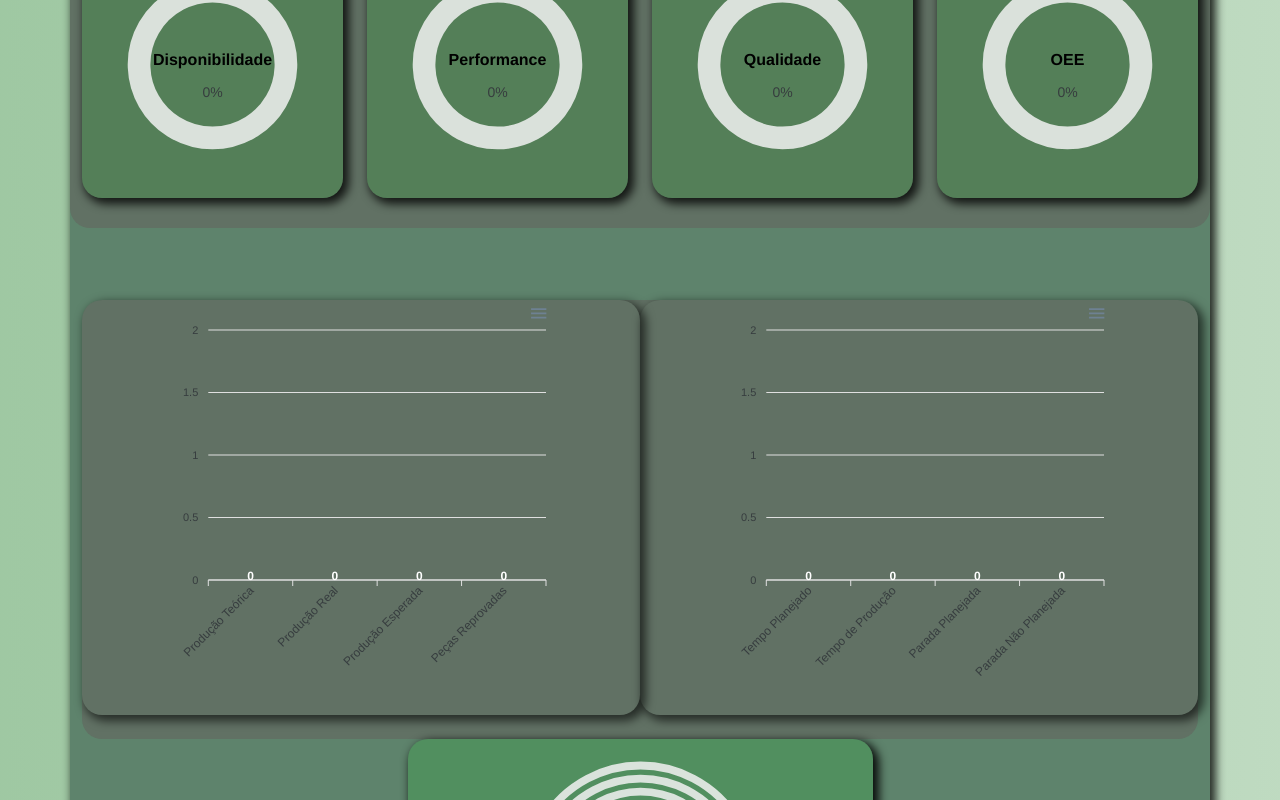
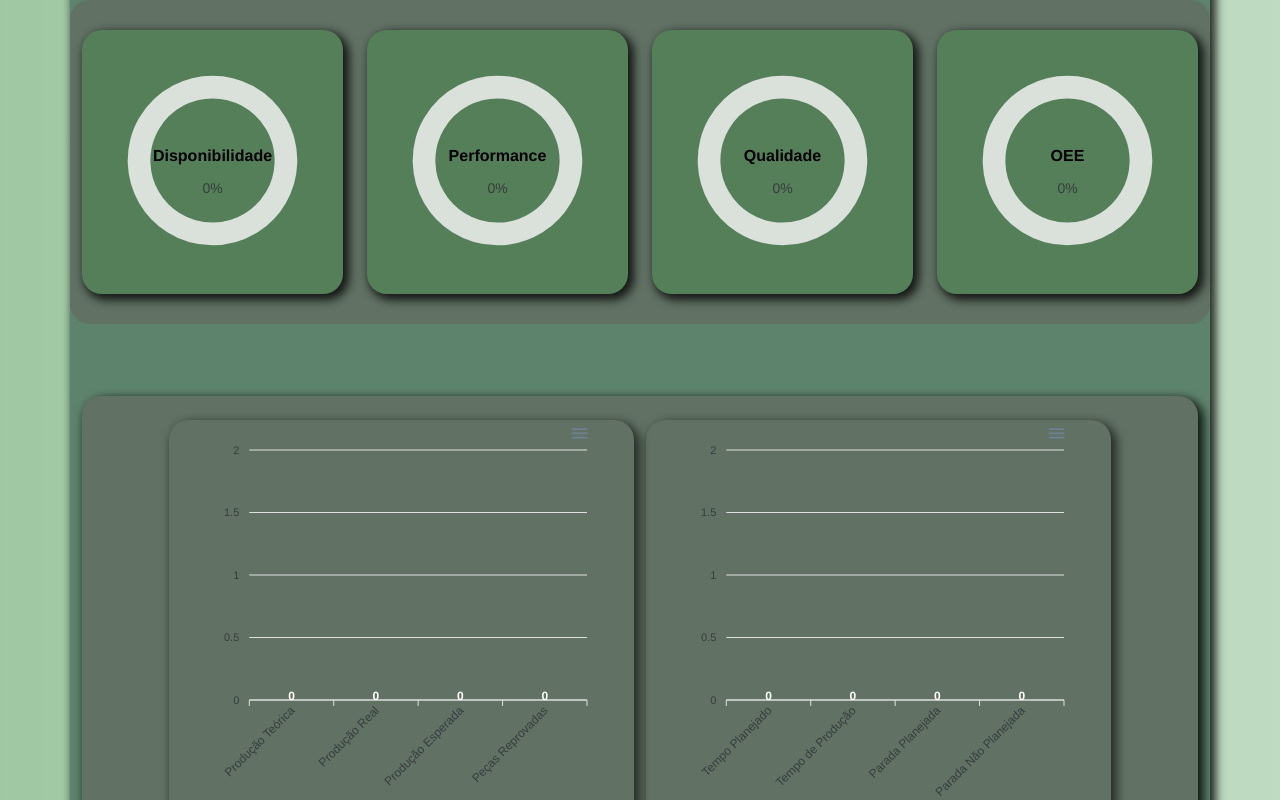
Before and after one commit to italoferreira0/simuladorOEE, a React (Vite) app: page / in a window 1280 px wide. Shown: the part 623-1423 px from the top of the page. Built offline with nearby package versions, Linux system fonts and the light colour scheme.

Commit message:
Atualização estilo page

```diff
--- a/src/components/BarChart.jsx
+++ b/src/components/BarChart.jsx
@@ -14,7 +14,7 @@ const BarChart = ({ Disponibilidade, Performance, Qualidade, OEE }) => {
     // Disponibilidade
     let disponibilidadeColor;
     if (Disponibilidade >= 80) {
-      disponibilidadeColor = '#008000'
+      disponibilidadeColor = '#0a5c0a'
     }else if (Disponibilidade < 80 && Disponibilidade >= 60) {
       disponibilidadeColor = '#FFFF00'
     }else if( Disponibilidade > 0 && Disponibilidade < 60){
@@ -25,11 +25,11 @@ const BarChart = ({ Disponibilidade, Performance, Qualidade, OEE }) => {
     // Performance
     let performanceColor;
     if (Performance >= 80) {
-      performanceColor = '#008000'
+      performanceColor = '#0a5c0a'
     }else if (Performance < 80 && Performance >= 60) {
       performanceColor = '#FFFF00'
     }else if( Performance > 0 && Performance < 60){
-      performanceColor = '#FF0000'
+      performanceColor = '#b81414'
     }else{
       performanceColor = '#000000'
     }
@@ -37,7 +37,7 @@ const BarChart = ({ Disponibilidade, Performance, Qualidade, OEE }) => {
     // Qualidade
     let qualidadeColor;
     if (Qualidade >= 80) {
-      qualidadeColor = '#008000'
+      qualidadeColor = '#0a5c0a'
     }else if (Qualidade < 80 && Qualidade >= 60) {
       qualidadeColor = '#FFFF00'
     }else if( Qualidade > 0 && Qualidade < 60){
@@ -49,7 +49,7 @@ const BarChart = ({ Disponibilidade, Performance, Qualidade, OEE }) => {
     // OEE
     let oeeColor;
     if (OEE >= 80) {
-      oeeColor = '#008000'
+      oeeColor = '#0a5c0a'
     }else if (OEE < 80 && OEE >= 60) {
       oeeColor = '#FFFF00'
     }else if( OEE > 0 && OEE < 60){
@@ -121,9 +121,9 @@ const BarChart = ({ Disponibilidade, Performance, Qualidade, OEE }) => {
   }, [Disponibilidade, Performance, Qualidade, OEE]);
 
   return (
-    <div>
-      <div className="row BarChar">
-        <div className="col-md-3">
+    <div className='mt-5'>
+      <div className="row BarChar ">
+        <div className="col-md-3 ">
           <div ref={dispRef} id="grafDisponibilidade" className="p-2 divStyle ml-1">
             {/* Gráfico Disponibilidade */}
           </div>
--- a/src/components/DivMaster.jsx
+++ b/src/components/DivMaster.jsx
@@ -29,9 +29,9 @@ function DivMaster({ children }) {
     const pesoFloat = parseFloat(peso)
     const rejeitoFloat = parseFloat(rejeito)
     let ParadaNplan = HtrabalhadaFloat == 0 ? 0: dia - (HtrabalhadaFloat + ParadaPlanFloat)
-    let ProdEsperada = prodRealFloat === 0 ? 0 : (prodRealFloat + (rejeitoFloat * 1000 / pesoFloat));
-    let pecasReprovadas = ProdEsperada - prodRealFloat
-    let tempoPlan = HtrabalhadaFloat === 0 ? 0 : dia - ParadaPlan
+    let ProdEsperada = rejeitoFloat == 0|| pesoFloat == 0 ? 0 : (prodRealFloat + (rejeitoFloat * 1000 / pesoFloat));
+    let pecasReprovadas = rejeitoFloat == 0|| pesoFloat == 0 ? 0 :ProdEsperada - prodRealFloat
+    let tempoPlan = HtrabalhadaFloat == 0 ? 0 : dia - ParadaPlan
 
     function ProdTeorica(HtrabalhadaFloat, cavidadesFloat, cicloFloat) {//Função de Calculo de Produção Teórica
         if (Htrabalhada == 0||cavidadesFloat == 0|| cicloFloat == 0 ) {
@@ -99,7 +99,7 @@ function DivMaster({ children }) {
 
     return (
 
-        <div class="container  DivMaster">
+        <div class="container DivMaster pt-5 pb-3 mb-3">
             <div class="row">
 
                 <div class="col-12 col-md-4 d-flex flex-column align-items-center mb-4 mb-md-0">
--- a/src/components/GraficoBarras.jsx
+++ b/src/components/GraficoBarras.jsx
@@ -38,11 +38,11 @@ function GraficoBarras({ prodRealFloat, ProdEsperada, producaoTeorica, pecasRepr
     };
 
     return (
-        <div className="d-flex flex-wrap justify-content-center mt-4 GrafBarras">
-            <div className="col-md-6 d-flex justify-content-center mb-4 GrafIndividual">
+        <div className="d-flex flex-wrap justify-content-center mr-2 mt-4 mb-4 GrafBarras">
+            <div className="col-md-5 d-flex justify-content-center mt-4 mb-4 GrafProdução">
                 <Chart options={optionsProducao} series={optionsProducao.series} type="bar" height={400} width={390} />
             </div>
-            <div className="col-md-6 d-flex justify-content-center mb-4 GrafIndividual">
+            <div className="col-md-5 d-flex justify-content-center mt-4 mb-4 GrafParada">
                 <Chart options={optionsParadas} series={optionsParadas.series} type="bar" height={400} width={390} />
             </div>
         </div>
--- a/src/style/GrafBarras.css
+++ b/src/style/GrafBarras.css
@@ -1,12 +1,18 @@
 .GrafBarras{
     border-radius: 20px;
     background-color: rgba(100, 89, 89, 0.432);
-    /* box-shadow: 4px 4px 10px 2px rgba(0, 0, 0, 0.8); */
+    box-shadow: 4px 4px 10px 2px rgba(0, 0, 0, 0.8);
 
 }
 
-.GrafIndividual{
+.GrafProdução{
     box-shadow: 4px 4px 10px 2px rgba(0, 0, 0, 0.6);
     border-radius: 20px;
+    margin-right: 6px;
 
 }
+.GrafParada{
+    box-shadow: 4px 4px 10px 2px rgba(0, 0, 0, 0.6);
+    border-radius: 20px;
+    margin-left: 6px;
+}
```
